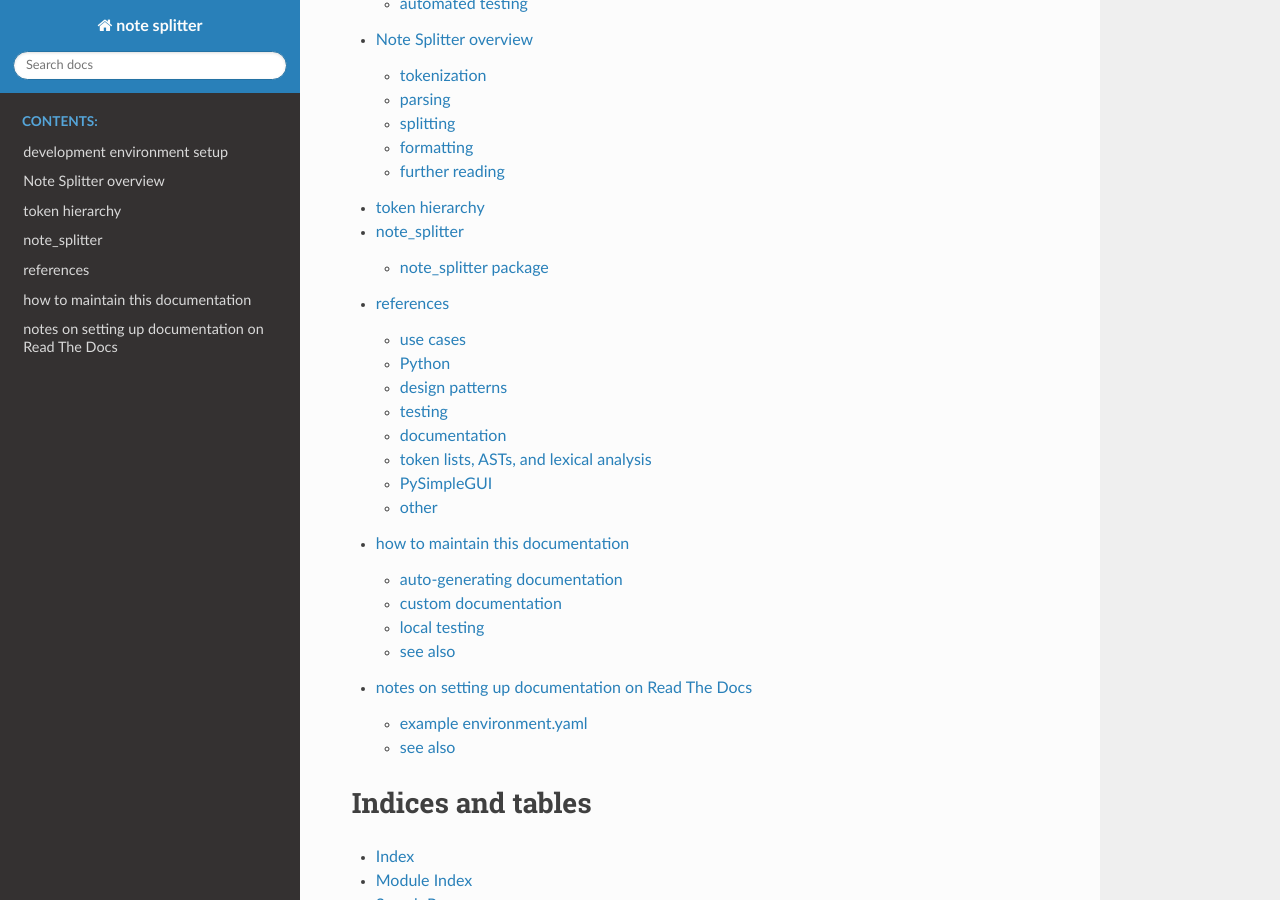
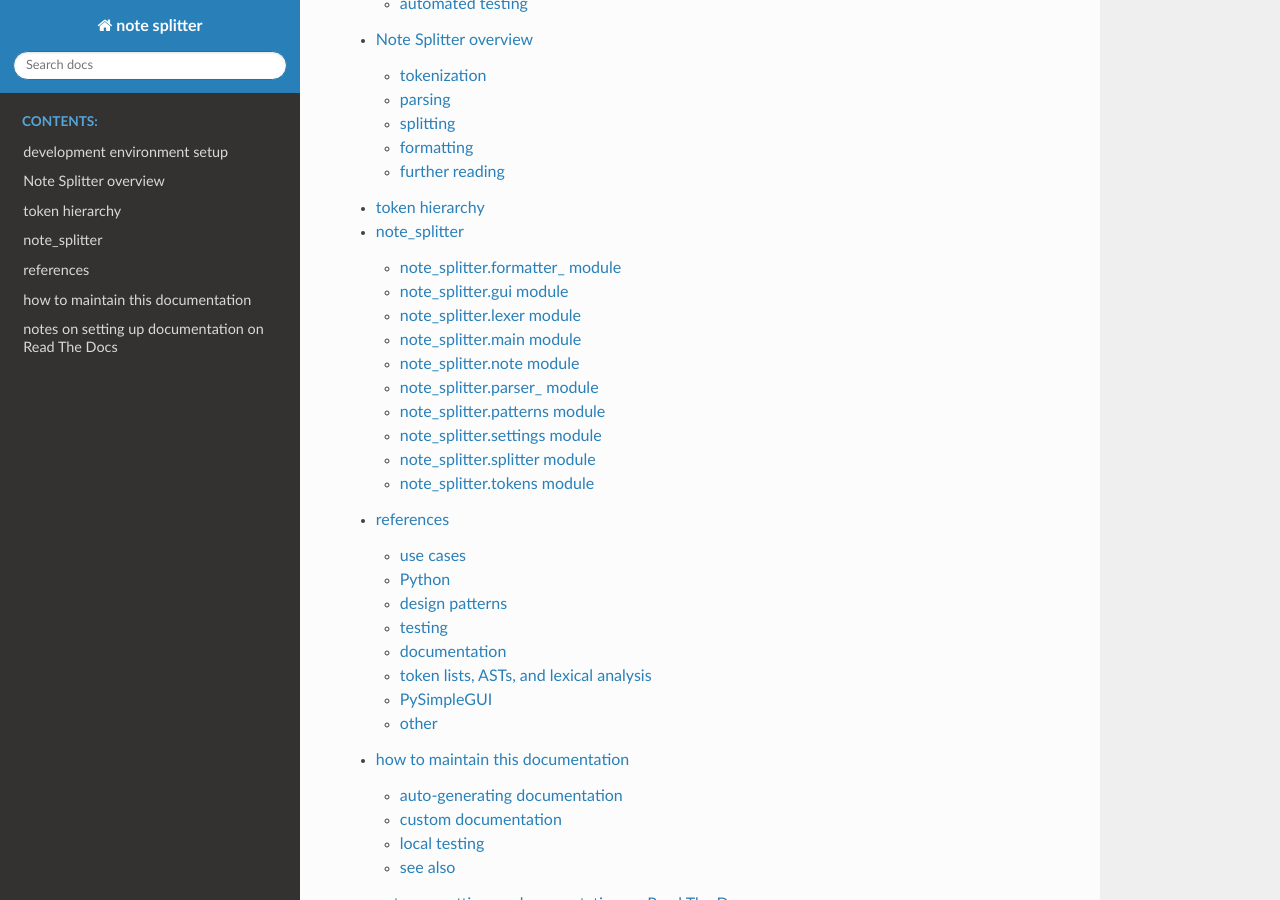
Before and after one commit to wheelercj/note-splitter, a Sphinx documentation site: the page built from docs/index.rst, in a window 1280 px wide and 900 px high, scrolled down 396 px. Built offline with Sphinx 7.4.7 and the Read the Docs theme 2.0.0, drawn with Linux system fonts in a browser that asks for light colours; some of the changed lines change nothing that is shown.

Commit message:
Attempt to fix module documentation pages on Read The Docs

```diff
--- a/docs/modules.rst
+++ b/docs/modules.rst
@@ -4,4 +4,13 @@
 .. toctree::
    :maxdepth: 4
 
-   note_splitter
+   note_splitter.formatter_
+   note_splitter.gui
+   note_splitter.lexer
+   note_splitter.main
+   note_splitter.note
+   note_splitter.parser_
+   note_splitter.patterns
+   note_splitter.settings
+   note_splitter.splitter
+   note_splitter.tokens
--- a/docs/note_splitter.rst
+++ /dev/null
@@ -1,27 +0,0 @@
-note\_splitter package
-======================
-
-Submodules
-----------
-
-.. toctree::
-   :maxdepth: 4
-
-   note_splitter.formatter_
-   note_splitter.gui
-   note_splitter.lexer
-   note_splitter.main
-   note_splitter.note
-   note_splitter.parser_
-   note_splitter.patterns
-   note_splitter.settings
-   note_splitter.splitter
-   note_splitter.tokens
-
-Module contents
----------------
-
-.. automodule:: note_splitter
-   :members:
-   :undoc-members:
-   :show-inheritance:
```
